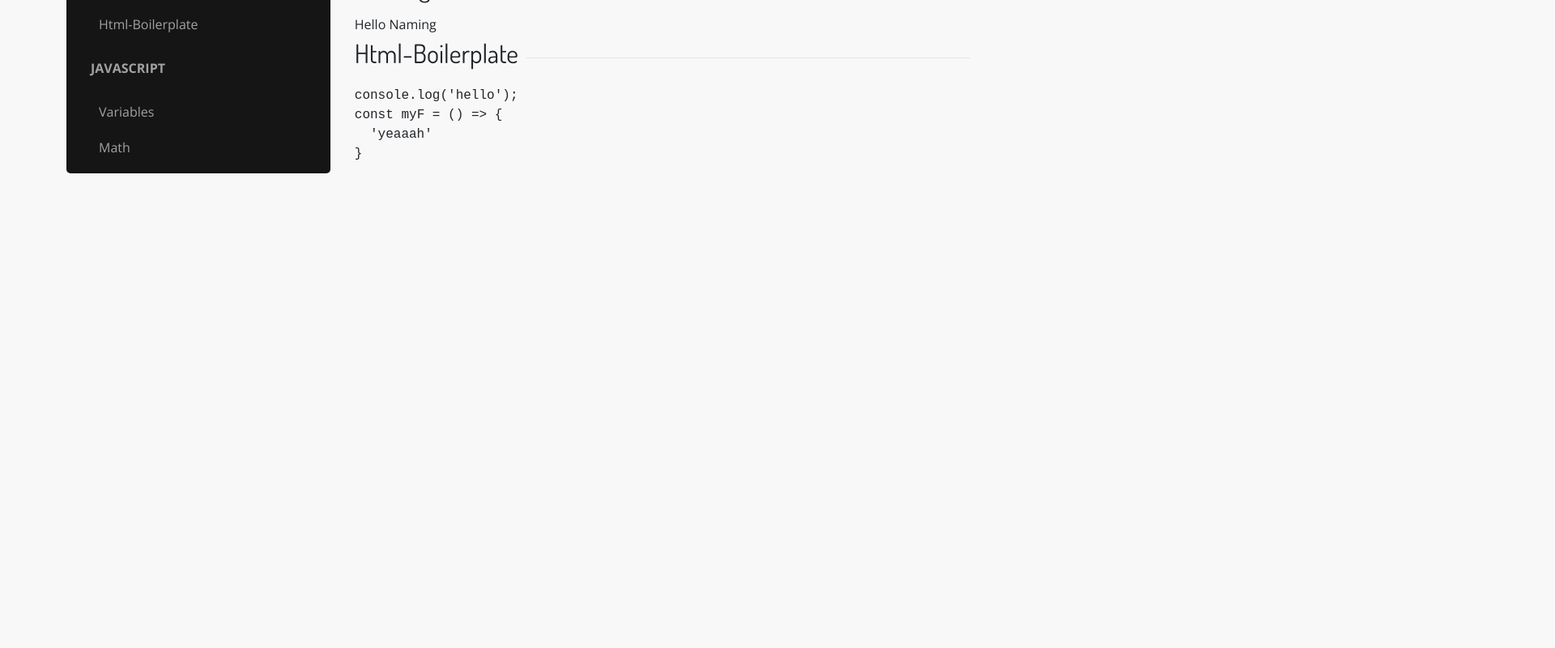
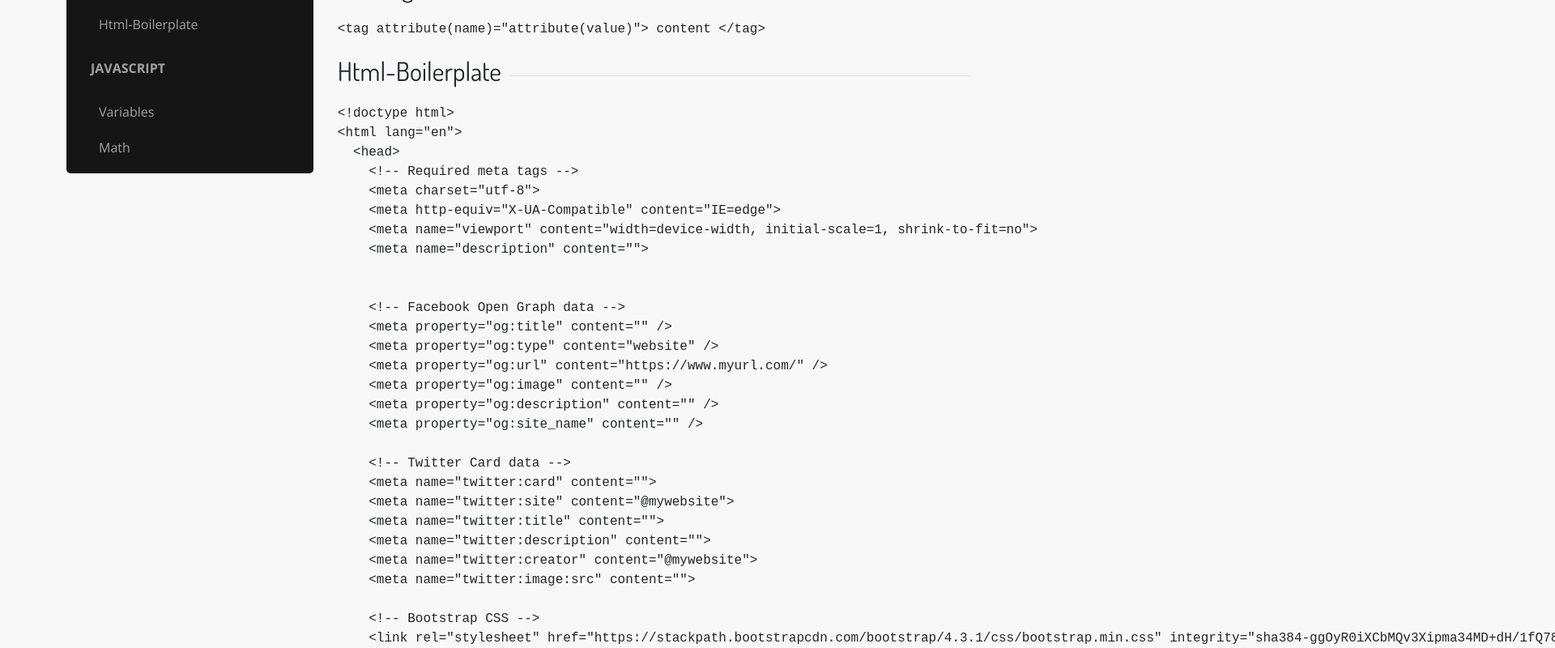
Before and after one commit to renodor/react-cheatsheet, a React app: page /html in a window 1280 px wide. Shown: the part 140-940 px from the top of the page at 81% size, 1920 px wide, since content can reach past the window. Before the commit the page ends 800 px from the top, so only its background shows below. Built offline with nearby package versions, Linux system fonts and the light colour scheme.

Commit message:
Start to creat HTML section content

```diff
--- a/babel.config.js
+++ b/babel.config.js
@@ -33,10 +33,10 @@
     ['@babel/plugin-proposal-class-properties', { loose: true }],
     '@babel/plugin-proposal-json-strings',
     ['prismjs', {
-      'languages': ['javascript', 'css', 'html'],
-      'plugins': ['line-numbers', 'copy-to-clipboard'],
-      'theme': 'okaidia',
-      'css': true
+      languages: ['javascript', 'css', 'html'],
+      plugins: ['line-numbers', 'copy-to-clipboard'],
+      theme: 'tomorrow',
+      css: true
     }]
   ];
 
--- a/src/components/sections_content/html.jsx
+++ b/src/components/sections_content/html.jsx
@@ -1,24 +1,71 @@
 import React from 'react';
 import PrismCode from '../prism_code';
 
-const code = `
-console.log('hello');
-const myF = () => {
-  'yeaaah'
-}`;
+const language = 'markup';
+
+const code = {
+  naming: '<tag attribute(name)="attribute(value)"> content </tag>',
+
+  boilerplate: `
+<!doctype html>
+<html lang="en">
+  <head>
+    <!-- Required meta tags -->
+    <meta charset="utf-8">
+    <meta http-equiv="X-UA-Compatible" content="IE=edge">
+    <meta name="viewport" content="width=device-width, initial-scale=1, shrink-to-fit=no">
+    <meta name="description" content="">
+
+
+    <!-- Facebook Open Graph data -->
+    <meta property="og:title" content="" />
+    <meta property="og:type" content="website" />
+    <meta property="og:url" content="https://www.myurl.com/" />
+    <meta property="og:image" content="" />
+    <meta property="og:description" content="" />
+    <meta property="og:site_name" content="" />
+
+    <!-- Twitter Card data -->
+    <meta name="twitter:card" content="">
+    <meta name="twitter:site" content="@mywebsite">
+    <meta name="twitter:title" content="">
+    <meta name="twitter:description" content="">
+    <meta name="twitter:creator" content="@mywebsite">
+    <meta name="twitter:image:src" content="">
+
+    <!-- Bootstrap CSS -->
+    <link rel="stylesheet" href="https://stackpath.bootstrapcdn.com/bootstrap/4.3.1/css/bootstrap.min.css" integrity="sha384-ggOyR0iXCbMQv3Xipma34MD+dH/1fQ784/j6cY/iJTQUOhcWr7x9JvoRxT2MZw1T" crossorigin="anonymous">
+
+    <!-- Font Awesome -->
+    <script src="https://kit.fontawesome.com/ae46c9edb9.js" crossorigin="anonymous"></script>
+
+    <!-- My CSS -->
+    <link rel="stylesheet" href="style.css">
+
+    <title>Hello, world!</title>
+  </head>
+  <body>
+    <h1>Hello, world!</h1>
+
+    <!-- jQuery first, then Popper.js, then Bootstrap JS -->
+    <script src="https://code.jquery.com/jquery-3.3.1.slim.min.js" integrity="sha384-q8i/X+965DzO0rT7abK41JStQIAqVgRVzpbzo5smXKp4YfRvH+8abtTE1Pi6jizo" crossorigin="anonymous"></script>
+    <script src="https://cdnjs.cloudflare.com/ajax/libs/popper.js/1.14.7/umd/popper.min.js" integrity="sha384-UO2eT0CpHqdSJQ6hJty5KVphtPhzWj9WO1clHTMGa3JDZwrnQq4sF86dIHNDz0W1" crossorigin="anonymous"></script>
+    <script src="https://stackpath.bootstrapcdn.com/bootstrap/4.3.1/js/bootstrap.min.js" integrity="sha384-JjSmVgyd0p3pXB1rRibZUAYoIIy6OrQ6VrjIEaFf/nJGzIxFDsf4x0xIM+B07jRM" crossorigin="anonymous"></script>
+  </body>
+</html>`
+};
 
 const Html = (props) => {
   switch (props.subSectionName) {
     case 'naming': {
       return (
-        <div>
-          Hello Naming
-        </div>);
+        <PrismCode code={code.naming} language={language} />
+      );
     }
     case 'html-boilerplate': {
       return (
         <div>
-          <PrismCode code={code} language="js" plugins={["line-numbers"]} />
+          <PrismCode code={code.boilerplate} language={language} />
         </div>
       );
     }
```
